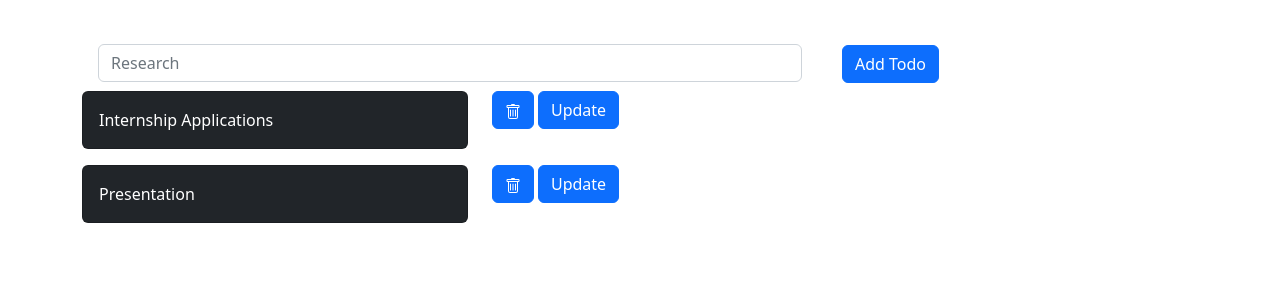
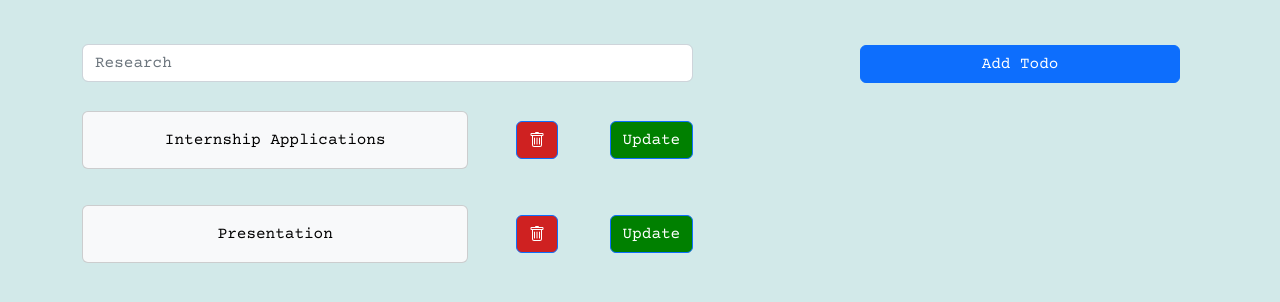
Before and after one commit to Michelle200020/To-Do-App, a Django app: page /todo/ in a window 1280 px wide. Shown: the top 302 px of the page. Run offline with Django 4.2, Linux system fonts and the light colour scheme; data comes from the database, SQL or seed files in the repository; both versions use the stored data as it was after the commit.

Commit message:
HTML and design changes

```diff
--- a/templates/todolist.html
+++ b/templates/todolist.html
@@ -1,19 +1,25 @@
 <!DOCTYPE html>
 <html lang="en">
 <head>
-    <meta charset="UTF-8" />
-    <meta http-equiv="X-UA-Compatible" content="IE=edge" />
-    <meta name="viewport" content="width=device-width, initial-scale=1.0" />
+    <meta charset="UTF-8">
+    <meta http-equiv="X-UA-Compatible" content="IE=edge">
+    <meta name="viewport" content="width=device-width, initial-scale=1.0">
+    <!-- Google Fonts - Courier Prime -->
+    <link rel="stylesheet" href="https://fonts.googleapis.com/css2?family=Courier+Prime&display=swap">
     <!-- CSS only -->
-    <link
-      href="https://cdn.jsdelivr.net/npm/bootstrap@5.2.2/dist/css/bootstrap.min.css"
-      rel="stylesheet"
-      integrity="sha384-Zenh87qX5JnK2Jl0vWa8Ck2rdkQ2Bzep5IDxbcnCeuOxjzrPF/et3URy9Bv1WTRi"
-      crossorigin="anonymous"
-    />
-    <title>Document</title>
+    <link href="https://cdn.jsdelivr.net/npm/bootstrap@5.2.2/dist/css/bootstrap.min.css" rel="stylesheet" integrity="sha384-Zenh87qX5JnK2Jl0vWa8Ck2rdkQ2Bzep5IDxbcnCeuOxjzrPF/et3URy9Bv1WTRi" crossorigin="anonymous">
+    <style>
+        /* Global style for center alignment */
+        body, .container {
+            font-family: 'Courier Prime', monospace;
+            text-align: center;
+
+        }
+
+    </style>
+    <title>Todo List</title>
 </head>
-  <body>
+<body style="background-color: #D2E9E9;">
     <div class="container">
         <div class="row" style="margin-top: 20px">
             <div class="col">
@@ -22,63 +28,42 @@
                         {% csrf_token %}
                         <div class="row">
                             <div class="col-8">
-                  <div class="form-group mx-sm-3 mb-2">
+                                <div class="form-group mb-2" >
                                     <label for="content" class="sr-only"></label>
-                    <input
-                      type="text"
-                      class="form-control"
-                      name="content"
-                      placeholder="Research"
-                    />
+                                    <input type="text" class="form-control" name="content" placeholder="Research" style="width: 83%;">
                                 </div>
                             </div>
                             <div class="col-4" style="margin-top: 25px">
-                  <button type="submit" class="btn btn-primary mb-2">
-                    Add Todo
-                  </button>
+                                <button type="submit" class="btn btn-primary mb-2" style="width: 40vh;">Add Todo</button>
                             </div>
                         </div>
                     </form>
                 </div>
                 {% for i in all_items %}
-          <div class="row">
-
+                <div class="row" style="margin-top: 20px;">
                     <div class="col-6" style="width: 36%;">
-              <div class="card text-white bg-dark mb-3">
-                <div class="card-body">{{ i.content }}</div>
+                        <div class="card text-white bg-light mb-3">
+                            <div class="card-body" style="color: black;">{{ i.content }}</div>
                         </div>
                     </div>
-            <div class="col-2" style="width: 4%;">
-              <form action="/deleteTodoItem/{{ i.id }}/" method="post" >
+                    <div class="col-2" style="width: 10%;">
+                        <!-- Delete Form -->
+                        <form action="/deleteTodoItem/{{ i.id }}/" method="post">
                             {% csrf_token %}
-                <button type="submit" class="btn btn-primary">
-                  <svg
-                    xmlns="http://www.w3.org/2000/svg"
-                    width="16"
-                    height="16"
-                    fill="currentColor"
-                    class="bi bi-trash"
-                    viewBox="0 0 16 16"
-                  >
-                    <path
-                      d="M5.5 5.5A.5.5 0 0 1 6 6v6a.5.5 0 0 1-1 0V6a.5.5 0 0 1 .5-.5zm2.5 0a.5.5 0 0 1 .5.5v6a.5.5 0 0 1-1 0V6a.5.5 0 0 1 .5-.5zm3 .5a.5.5 0 0 0-1 0v6a.5.5 0 0 0 1 0V6z"
-                    />
-                    <path
-                      fill-rule="evenodd"
-                      d="M14.5 3a1 1 0 0 1-1 1H13v9a2 2 0 0 1-2 2H5a2 2 0 0 1-2-2V4h-.5a1 1 0 0 1-1-1V2a1 1 0 0 1 1-1H6a1 1 0 0 1 1-1h2a1 1 0 0 1 1 1h3.5a1 1 0 0 1 1 1v1zM4.118 4 4 4.059V13a1 1 0 0 0 1 1h6a1 1 0 0 0 1-1V4.059L11.882 4H4.118zM2.5 3V2h11v1h-11z"
-                    />
+                            <button type="submit" class="btn btn-primary" style="margin-top: 10px; background-color: rgba(207, 2, 2, 0.862);">
+                                <svg xmlns="http://www.w3.org/2000/svg" width="16" height="16" fill="currentColor" class="bi bi-trash" viewBox="0 0 16 16">
+                                    <path d="M5.5 5.5A.5.5 0 0 1 6 6v6a.5.5 0 0 1-1 0V6a.5.5 0 0 1 .5-.5zm2.5 0a.5.5 0 0 1 .5.5v6a.5.5 0 0 1-1 0V6a.5.5 0 0 1 .5-.5zm3 .5a.5.5 0 0 0-1 0v6a.5.5 0 0 0 1 0V6z"/>
+                                    <path fill-rule="evenodd" d="M14.5 3a1 1 0 0 1-1 1H13v9a2 2 0 0 1-2 2H5a2 2 0 0 1-2-2V4h-.5a1 1 0 0 1-1-1V2a1 1 0 0 1 1-1H6a1 1 0 0 1 1-1h2a1 1 0 0 1 1 1h3.5a1 1 0 0 1 1 1v1zM4.118 4 4 4.059V13a1 1 0 0 0 1 1h6a1 1 0 0 0 1-1V4.059L11.882 4H4.118zM2.5 3V2h11v1h-11z"/>
                                 </svg>
                             </button>
                         </form>
                     </div>
-           <div class="col-3">
-
+                    <div class="col-3" style="width: 10%;">
                         <!-- Button trigger modal -->
-  <button type="button" class="btn btn-primary" data-bs-toggle="modal" data-bs-target="#exampleModal">
+                        <button type="button" class="btn btn-primary" data-bs-toggle="modal" data-bs-target="#exampleModal" style="margin-top: 10px; background-color: green; ">
                             Update
                         </button>
-
-  <!-- Modal -->
+                        <!-- Update Modal -->
                         <div class="modal fade" id="exampleModal" tabindex="-1" aria-labelledby="exampleModalLabel" aria-hidden="true">
                             <div class="modal-dialog">
                                 <div class="modal-content">
@@ -86,21 +71,19 @@
                                         <h5 class="modal-title" id="exampleModalLabel">Update Task</h5>
                                         <button type="button" class="btn-close" data-bs-dismiss="modal" aria-label="Close"></button>
                                     </div>
+                                    <form action="/updateTodoItem/{{ i.id }}/" method="post">
+                                        {% csrf_token %}
                                         <div class="modal-body">
-          <input type="text" class="form-control" name="updated_content" placeholder="Enter updated Task">
+                                            <input type="text" class="form-control" name="updated_content" placeholder="Enter updated Task" value="{{ i.content }}">
                                         </div>
                                         <div class="modal-footer">
                                             <button type="button" class="btn btn-secondary" data-bs-dismiss="modal">Close</button>
-        <form action="/updateTodoItem/{{ i.id }}/" method="post" >
-             {% csrf_token %}
-             <label for="updated_content" class="sr-only"></label>
                                             <button type="submit" class="btn btn-primary">Save changes</button>
+                                        </div>
                                     </form>
                                 </div>
                             </div>
                         </div>
-  </div>
-
                     </div>
                 </div>
                 {% endfor %}
@@ -108,40 +91,7 @@
         </div>
     </div>
 
-<!-- Button trigger modal
-  <button type="button" class="btn btn-primary" data-bs-toggle="modal" data-bs-target="#exampleModal">
-    Update
-  </button> -->
-
-  <!-- Modal
-  <div class="modal fade" id="exampleModal" tabindex="-1" aria-labelledby="exampleModalLabel" aria-hidden="true">
-    <div class="modal-dialog">
-      <div class="modal-content">
-        <div class="modal-header">
-          <h5 class="modal-title" id="exampleModalLabel">Update Task</h5>
-          <button type="button" class="btn-close" data-bs-dismiss="modal" aria-label="Close"></button>
-        </div>
-        <div class="modal-body">
-          <input type="text" class="form-control" name="updated_content" placeholder="Enter updated Task">
-        </div>
-        <div class="modal-footer">
-          <button type="button" class="btn btn-secondary" data-bs-dismiss="modal">Close</button>
-          <button type="button" class="btn btn-primary">Save changes</button>
-        </div>
-      </div>
-    </div>
-  </div> -->
     <!-- JavaScript Bundle with Popper -->
-    <script
-      src="https://cdn.jsdelivr.net/npm/bootstrap@5.2.2/dist/js/bootstrap.bundle.min.js"
-      integrity="sha384-OERcA2EqjJCMA+/3y+gxIOqMEjwtxJY7qPCqsdltbNJuaOe923+mo//f6V8Qbsw3"
-      crossorigin="anonymous"
-    ></script>
-    <!-- <script>
-      function update_data() {
-        let update_task = document.getElementById("input-form");
-        update_task.style.display = "block";
-      } -->
-    </script>
+    <script src="https://cdn.jsdelivr.net/npm/bootstrap@5.2.2/dist/js/bootstrap.bundle.min.js" integrity="sha384-OERcA2EqjJCMA+/3y+gxIOqMEjwtxJY7qPCqsdltbNJuaOe923+mo//f6V8Qbsw3" crossorigin="anonymous"></script>
 </body>
 </html>
--- a/todoapp/views.py
+++ b/todoapp/views.py
@@ -27,7 +27,7 @@ def deleteTodoView(request, id):
 def updateTodoView(request,id):
 
     updated_content = request.POST.get('updated_content')
-    print(f"heyyyyyyyyyyyyyyyyyyyyyyyyyyyyyyyyyyyyyyyyyyyyy{updated_content}")
+    print(f"{updated_content}")
     if updated_content!='':
         TodoListItem.objects.filter(pk=id).update(content=updated_content)
 
```
Also changed, not shown: templates/index.html (+33 -13 lines), db.sqlite3. Lines whose indentation alone changed are shown as unchanged.
